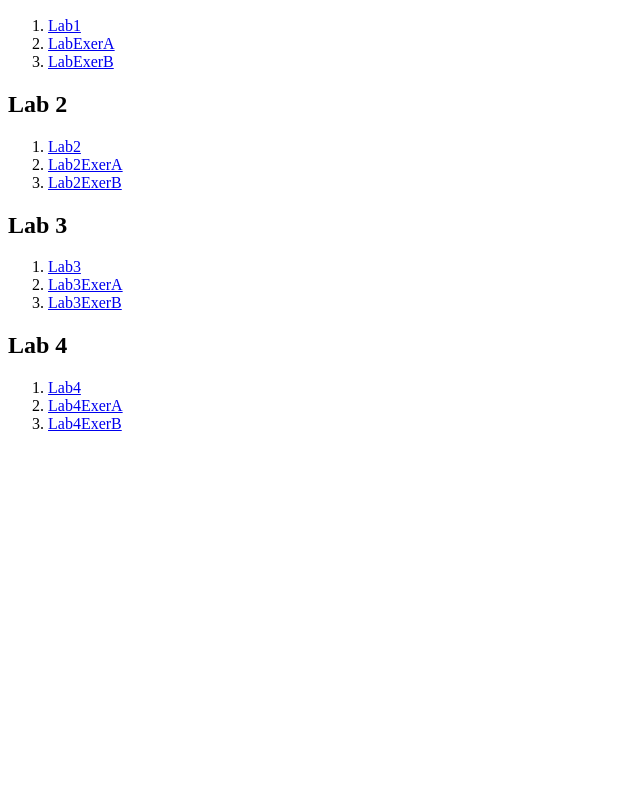
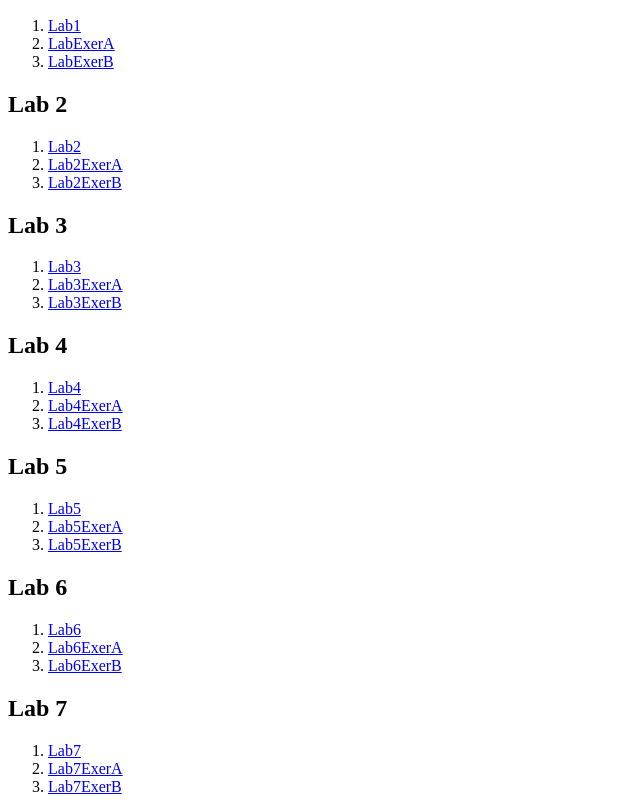
Before and after one commit to nivetaasivakumar/S81337_CSF3133_K2, a plain HTML site: page index.html in a window 1280 px wide. Shown: the part 110-922 px from the top of the page, without its empty margins (0-640 px from the left). Before the commit the page ends 800 px from the top, so only its background shows below. Drawn offline with Linux system fonts and the light colour scheme.

Commit message:
Update index.html

```diff
--- a/index.html
+++ b/index.html
@@ -30,5 +30,23 @@
             <li> <a href = " Lab 4/lab4_ExerA.html">Lab4ExerA</a></li>
             <li> <a href = " Lab 4/lab4_ExerB.html">Lab4ExerB</a></li>
         </ol>
+        <h2>Lab 5</h2>
+        <ol>
+            <li> <a href = " Lab 5/lab5.html">Lab5</a></li>
+            <li> <a href = " Lab 5/lab5_ExerA.html">Lab5ExerA</a></li>
+            <li> <a href = " Lab 5/lab5_ExerB.html">Lab5ExerB</a></li>
+        </ol>
+        <h2>Lab 6</h2>
+        <ol>
+            <li> <a href = " Lab 6/lab6.html">Lab6</a></li>
+            <li> <a href = " Lab 6/lab6_ExerA.html">Lab6ExerA</a></li>
+            <li> <a href = " Lab 6/lab6_ExerB.html">Lab6ExerB</a></li>
+        </ol>
+        <h2>Lab 7</h2>
+        <ol>
+            <li> <a href = " Lab 7/lab7.html">Lab7</a></li>
+            <li> <a href = " Lab 7/lab7_ExerA.html">Lab7ExerA</a></li>
+            <li> <a href = " Lab 7/lab7_ExerB.html">Lab7ExerB</a></li>
+        </ol>
     </body>
 </html>
```
